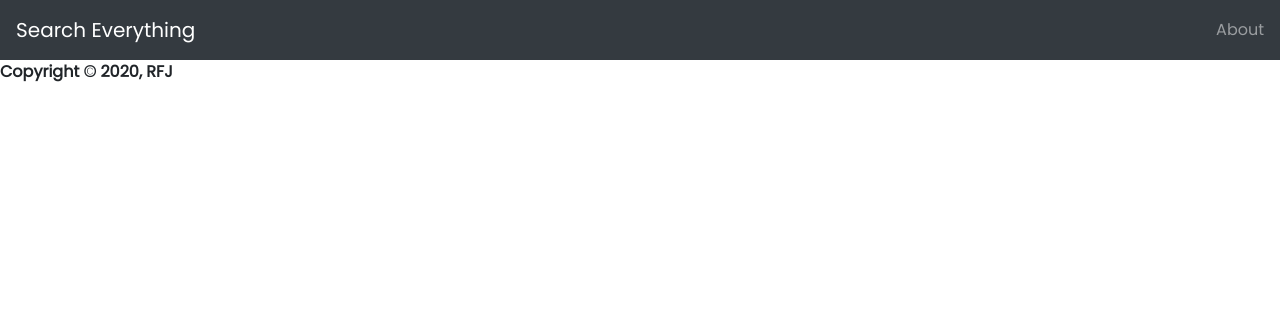
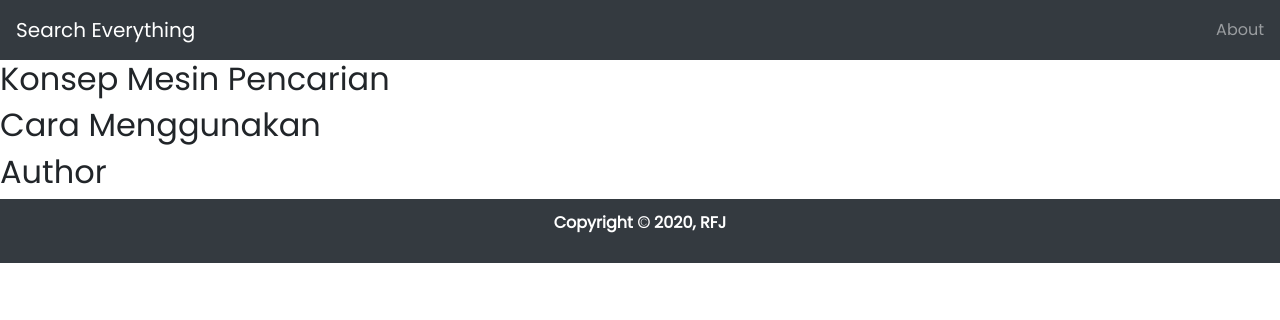
Before and after one commit to mhmmdjafarg/SearchEngineApp, a Flask app: page /about in a window 1280 px wide. Shown: the top 320 px of the page. Run offline with Flask 2, Linux system fonts and the light colour scheme; some libraries are stand-ins or nearby versions.

Commit message:
benerin beberapa html

```diff
--- a/static/profile.css
+++ b/static/profile.css
@@ -11,3 +11,17 @@ nav{
     justify-content: space-between;
     font-family: 'Poppins', sans-serif;
 }
+
+
+footer {
+    font-family: 'Poppins', sans-serif;
+    /* width: 100%; */
+    /* height: 80px;
+    line-height: 60px; */
+    font-weight: bold;
+    padding: 12px;
+    background-color: rgb(52,58,64);
+    text-align: center;
+    color: white;
+    position: relative;
+}
--- a/templates/about.html
+++ b/templates/about.html
@@ -32,18 +32,20 @@
     <main>
         <div id="content">
 
-            <div class="konsep">
+            <div class="concept">
+                <h2>Konsep Mesin Pencarian</h2>
 
 
             </div>
 
             <div class="how-to-use">
+                <h2>Cara Menggunakan</h2>
 
             </div>
 
 
             <div class="author">
-
+                <h2>Author</h2>
 
             </div>
         </div>
--- a/templates/result.html
+++ b/templates/result.html
@@ -26,6 +26,10 @@
 			font-family: 'Poppins', sans-serif;
 			padding: 10px 10px;
 		}
+
+		p{
+			text-align: justify;
+		}
 	</style>
 
 	<!--Font -->
```
Also changed, not shown: static/styles.css (+5 -4 lines).
